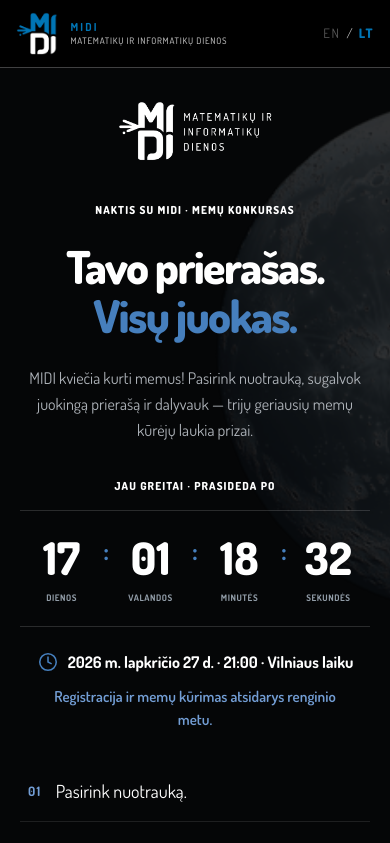
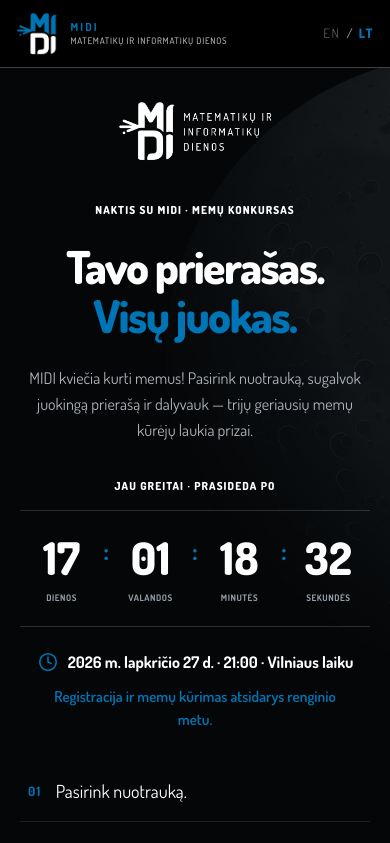
Before and after one commit to VUSAMIF-MIDI-2027/MIDI-Meme-Game-2027, a Next.js app in the folder midiMemeGame.WEB/: page / in a window 390 px wide. Shown: the top 843 px of the page. Built offline with nearby package versions, Linux system fonts and the light colour scheme.

Commit message:
fix(home): restore MIDI blue and use vector moon

```diff
--- a/midiMemeGame.WEB/src/app/page.tsx
+++ b/midiMemeGame.WEB/src/app/page.tsx
@@ -36,7 +36,7 @@ export default function Home() {
           className="mt-6 text-[clamp(42px,11.6vw,68px)] leading-[1.08] font-extrabold tracking-[-0.035em] [&>span]:block sm:mt-5 sm:text-[clamp(52px,7.5vw,104px)] sm:leading-[1.02]"
         >
           <span>{t.titleWhite}</span>
-          <span className="text-[#467fbd]">{t.titleBlue}</span>
+          <span className="text-midi-blue">{t.titleBlue}</span>
         </h1>
         <p className="mx-auto mt-6 max-w-187.5 text-base leading-[1.65] text-pretty text-[#afb4ba] sm:mt-6.5 sm:text-lg sm:leading-[1.7]">
           {t.description}
@@ -56,7 +56,7 @@ export default function Home() {
         <Countdown />
         <p className="mt-5.75 flex flex-wrap items-center justify-center gap-1.25 text-base font-bold sm:gap-1.75 sm:text-[19px]">
           <svg
-            className="mr-1 size-5.5 shrink-0 text-[#467fbd]"
+            className="mr-1 size-5.5 shrink-0 text-midi-blue"
             viewBox="0 0 24 24"
             fill="none"
             stroke="currentColor"
@@ -68,7 +68,7 @@ export default function Home() {
           </svg>
           <time dateTime="2026-11-27T21:00:00+02:00">{t.dateTime}</time>
         </p>
-        <p className="mx-auto mt-3 max-w-75 text-[15px] font-semibold text-[#739ed5] sm:mt-2 sm:max-w-none sm:text-[17px]">
+        <p className="mx-auto mt-3 max-w-75 text-[15px] font-semibold text-midi-blue sm:mt-2 sm:max-w-none sm:text-[17px]">
           {t.registrationNotice}
         </p>
       </section>
@@ -79,7 +79,7 @@ export default function Home() {
             key={step}
             className="flex items-center gap-3.5 px-2 py-4 text-lg not-first:border-t not-first:border-white/10 sm:justify-center sm:px-3 sm:py-5 sm:text-[19px] sm:not-first:border-t-0 sm:not-first:border-l"
           >
-            <span className="text-[13px] font-bold tracking-widest text-[#739ed5]">
+            <span className="text-[13px] font-bold tracking-widest text-midi-blue">
               {String(index + 1).padStart(2, "0")}
             </span>
             <span>{step}</span>
--- a/midiMemeGame.WEB/src/components/Home/Countdown.tsx
+++ b/midiMemeGame.WEB/src/components/Home/Countdown.tsx
@@ -62,7 +62,7 @@ export default function Countdown() {
           </div>
 
           {i < items.length - 1 && (
-            <span className="pt-1 text-[26px] leading-none font-bold text-[#467fbd] sm:pt-2 sm:text-5xl">:</span>
+            <span className="pt-1 text-[26px] leading-none font-bold text-midi-blue sm:pt-2 sm:text-5xl">:</span>
           )}
         </div>
       ))}
--- a/midiMemeGame.WEB/src/components/Home/Moon.tsx
+++ b/midiMemeGame.WEB/src/components/Home/Moon.tsx
@@ -1,15 +1,17 @@
 import Image from "next/image";
-import moon from "#/public/images/moon.webp";
 
 export function Moon() {
   return (
     <Image
-      src={moon}
+      src="/images/moon.svg"
+      width={1000}
+      height={1000}
+      unoptimized
       alt=""
       aria-hidden="true"
       priority
       sizes="(max-width: 640px) 620px, 950px"
-      className="pointer-events-none absolute -top-5 -right-97.5 z-0 h-auto w-155 max-w-none opacity-[0.18] sm:-top-32.5 sm:-right-105 sm:w-[min(950px,85vw)] sm:opacity-[0.24]"
+      className="pointer-events-none absolute -top-5 -right-97.5 z-0 h-auto w-155 max-w-none opacity-18 sm:-top-32.5 sm:-right-105 sm:w-[min(950px,85vw)] sm:opacity-24"
     />
   );
 }
```
Also changed, not shown: midiMemeGame.WEB/public/images/moon.svg (added).
